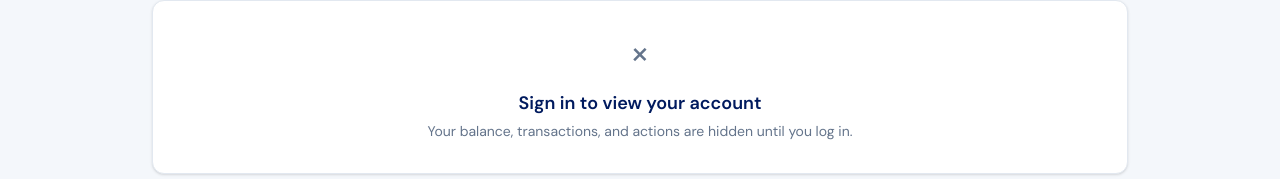
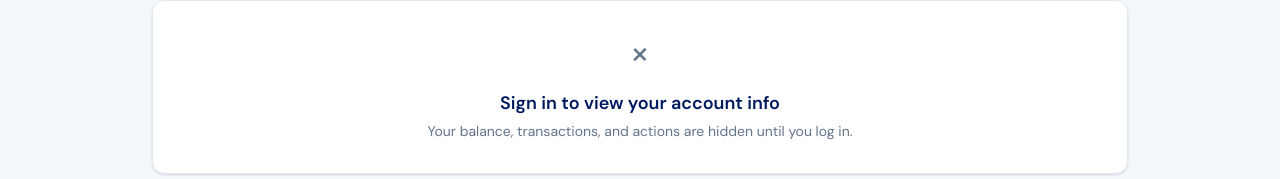
Before and after one commit to jorget15/Vibe_JorgeTaban, a React (Vite) app in the folder bank_app/frontend/: page /dashboard in a window 1280 px wide. Shown: the part 489-668 px from the top of the page. Built offline with nearby package versions, Linux system fonts and the light colour scheme.

Commit message:
fix: update sign-in prompt text for clarity in Dashboard component

```diff
--- a/bank_app/frontend/src/pages/Dashboard.tsx
+++ b/bank_app/frontend/src/pages/Dashboard.tsx
@@ -92,7 +92,7 @@ export default function Dashboard() {
         {/* Auth prompt */}
         <div className="bg-citi-card border border-citi-border rounded-xl p-8 text-center shadow-sm">
           <p className="text-citi-muted text-4xl mb-4">×</p>
-          <p className="text-citi-heading font-semibold text-lg mb-1">Sign in to view your account</p>
+          <p className="text-citi-heading font-semibold text-lg mb-1">Sign in to view your account info</p>
           <p className="text-citi-muted text-sm">Your balance, transactions, and actions are hidden until you log in.</p>
         </div>
       </main>
```
